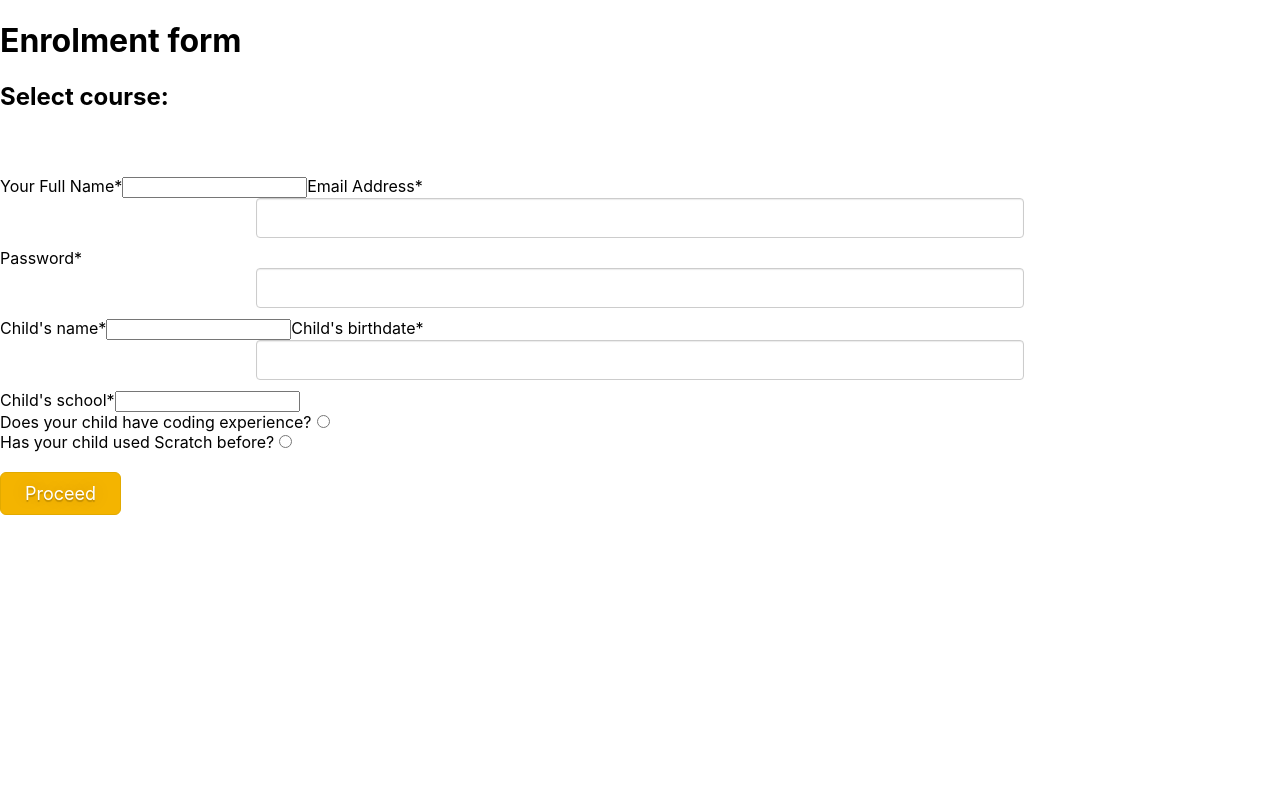
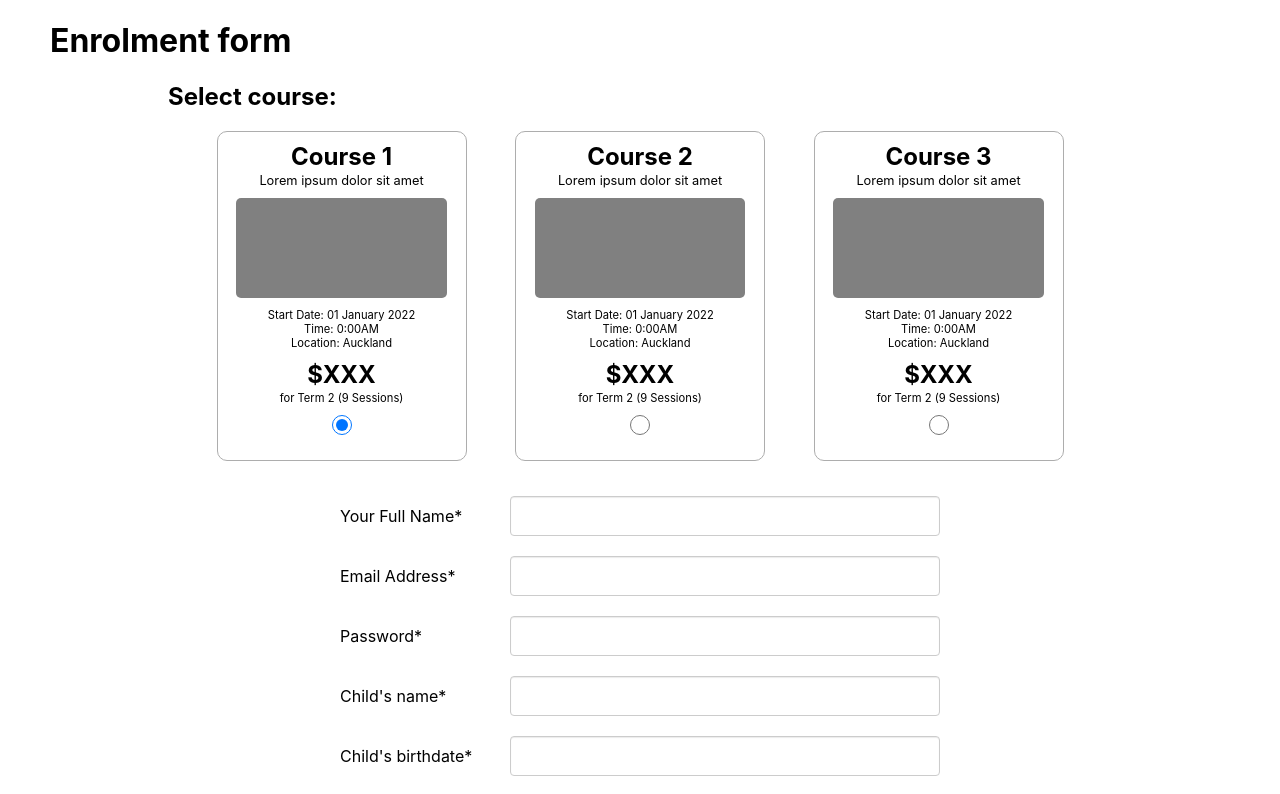
Before and after one commit to strigonone/levelupworksv2, a React (Create React App) app: page /enrol in a window 1280 px wide. Shown: the top 794 px of the page. Built offline with nearby package versions, Linux system fonts and the light colour scheme.

Commit message:
Add Enrol Page w/ backend func

```diff
--- a/package.json
+++ b/package.json
@@ -10,6 +10,7 @@
     "@testing-library/jest-dom": "^5.14.1",
     "@testing-library/react": "^11.2.7",
     "@testing-library/user-event": "^12.8.3",
+    "axios": "^0.21.1",
     "react": "^17.0.2",
     "react-dom": "^17.0.2",
     "react-router-dom": "^5.2.0",
--- a/src/components/LoginButton/LoginForm.css
+++ b/src/components/LoginButton/LoginForm.css
@@ -65,8 +65,8 @@
 }
 
 .login-form-box input[type="text"],
-input[type="password"],
-input[type="email"] {
+.login-form-box input[type="password"],
+.login-form-box input[type="email"] {
   display: block;
   width: 60%;
   margin: 0 20% 10px;
@@ -142,77 +142,6 @@ input[type="email"] {
   border-radius: 4px;
 }
 
-.social-media-container .facebook {
-	background-color: #4267b2;
-}
-.social-media-container .twitter {
-	background-color: #1da1f2;
-}
-.social-media-container .google {
-	background-color: #db4437;
-}
-
-.social-media-container li:nth-child(2) {
-	margin: 0 10px;
-}
-
-/* Register Form css */
-
-.register-form ul {
-	padding: 0;
-}
-
-.register-form h2 {
-	margin: 0 0 20px;
-}
-
-.register-selector {
-	display: flex;
-	justify-content: center;
-	margin: 5px auto 25px;
-}
-
-.register-selector input {
-	margin: 0;
-	padding: 0;
-	appearance: none;
-}
-
-.student-op,
-.teacher-op {
-	background-image: url("../../assets/img/placeholderimg.jpg");
-}
-
-.register-option {
-	cursor: pointer;
-	background-size: contain;
-	background-repeat: no-repeat;
-	margin: 0 15px;
-	width: 140px;
-	height: 140px;
-	transition: all 100ms ease-in;
-	filter: brightness(0.8) grayscale(1) opacity(0.5);
-}
-
-.register-option:hover {
-	filter: brightness(1.1) grayscale(0.5) opacity(0.9);
-}
-
-.register-selector input:active + .register-option {
-	opacity: 0.9;
-}
-.register-selector input:checked + .register-option {
-	filter: none;
-}
-
-.register-form form ul img {
-	width: 180px;
-}
-
-.register-button {
-	margin-top: 20px;
-}
-
 /* Dark background fade in out */
 
 .modal-backdrop {
--- /dev/null
+++ b/src/pages/Enrolment.css
@@ -0,0 +1,135 @@
+.enrol-form-box {
+  margin: 0 auto;
+}
+
+.enrol-form-container {
+  margin: 20px 50px;
+}
+
+.enrol-form-box form {
+  width: 80%;
+  margin: 0 auto;
+}
+
+.enrol-field {
+  width: 600px;
+  margin: 0 auto;
+  display: flex;
+  flex-direction: column;
+}
+
+.enrol-field div {
+  display: flex;
+  justify-content: space-between;
+  align-items: center;
+}
+
+.enrol-form-box input[type="text"],
+.enrol-form-box input[type="password"],
+.enrol-form-box input[type="email"] {
+  display: block;
+  width: 100%;
+  max-width: 430px;
+  height: 40px;
+  padding: 6px 12px;
+  margin: 10px 0;
+  font-size: 14px;
+  line-height: 1.4;
+  color: #555;
+  background-color: #fff;
+  background-image: none;
+  border: 1px solid #ccc;
+  border-radius: 4px;
+  box-shadow: inset 0 1px 1px rgb(0 0 0 / 8%);
+}
+
+.radio-selection-container {
+  margin-top: 15px;
+}
+
+.radio-selection-container label {
+  display: flex;
+  align-items: flex-end;
+}
+
+.radio-selection-container label:nth-child(1) {
+  margin-right: 25px;
+}
+
+.radio-selection-container input[type="radio"] {
+  height: 20px;
+  width: 20px;
+  margin: 0 0 0 10px;
+}
+
+.course-small {
+  font-size: 0.7rem;
+  margin: 0;
+}
+
+.course-price {
+  margin-bottom: 0;
+}
+
+.course-selector {
+  display: flex;
+  justify-content: space-evenly;
+  margin-bottom: 25px;
+  padding: 0;
+}
+
+.course-option {
+  cursor: pointer;
+  background-size: contain;
+  background-repeat: no-repeat;
+  text-align: center;
+  width: 32%;
+  max-width: 250px;
+  border: 1px solid #adadad;
+  border-radius: 10px;
+  transition: all 100ms ease-in;
+  /* filter: grayscale(1) opacity(0.7); */
+}
+
+.course-option h2 {
+  margin: 10px 0 2px 0;
+}
+
+.course-desc {
+  font-size: 0.8rem;
+  margin: 0 0 10px 0;
+}
+
+.course-option input[type="radio"] {
+  width: 20px;
+  height: 20px;
+  margin: 10px 0 25px 0;
+}
+
+.course-image-placeholder {
+  width: 85%;
+  height: 100px;
+  margin: 0 auto 10px;
+  background-color: grey;
+  border-radius: 5px;
+}
+
+.course-option:hover {
+  filter: grayscale(0.3) opacity(0.9);
+}
+
+.course-selector input:active + .course-option {
+  opacity: 0.9;
+}
+.course-selector input:checked + .course-option {
+  filter: none !important;
+}
+
+.course-form form ul img {
+  width: 180px;
+}
+
+.course-button {
+  display: flex;
+  margin: 40px auto 0;
+}
--- a/src/pages/Enrolment.js
+++ b/src/pages/Enrolment.js
@@ -1,39 +1,100 @@
-import React from 'react'
+import React, {useState} from 'react';
+import './Enrolment.css';
+import axios from 'axios';
 
 const Enrolment = () => {
+    const [enrolData,setEnrol] = useState(
+        {
+            courseNo: "1",
+            fullName: "",
+            email: "",
+            password: "",
+            childName: "",
+            childBirthDate: "",
+            childSchool: "",
+            childCodingExp: "",
+            childScratchExp: ""
+        }
+    )
+
+    const handleEnrolChange = e => {
+        const { name, value } = e.target;
+        setEnrol(prevState => ({
+            ...prevState,
+            [name]: value
+        }));
+    };
+
+    const submitEnrol = e => {
+        e.preventDefault();
+
+        axios.post('http://localhost:6969/api/enrol', enrolData)
+        .then(res => console.log(res.data))
+    }
+    // console.log(enrolData);
+
     return (
-        <div>
+        <div className="enrol-form-box">
+            <div className="enrol-form-container">
             <h1>Enrolment form</h1>
-            <div>
-                <h2>Select course:</h2>
-                <form action="">
-                    <ul className="register-selector">
-                        <div>
-                            <input id="student-option" type="radio" name="register-op" value="student" />
-                            <label className="register-option student-op" htmlFor="student-option"></label>
+                <div>
+                    <form onSubmit={submitEnrol}>
+                        <h2>Select course:</h2>
+                        <div className="course-selector">
+                            <label className="course-option">
+                                <h2>Course 1</h2>
+                                <p className="course-desc">Lorem ipsum dolor sit amet</p>
+                                <div className="course-image-placeholder"></div>
+                                <p className="course-small">Start Date: 01 January 2022<br/>Time: 0:00AM<br/>Location: Auckland</p>
+                                <h2 className="course-price">$XXX</h2>
+                                <p className="course-small">for Term 2 (9 Sessions)</p>
+                                <input type="radio" name="courseNo" value="1" checked={enrolData.courseNo === "1"} onChange={handleEnrolChange} />
+                            </label>
+                            <label className="course-option">
+                                <h2>Course 2</h2>
+                                <p className="course-desc">Lorem ipsum dolor sit amet</p>
+                                <div className="course-image-placeholder"></div>
+                                <p className="course-small">Start Date: 01 January 2022<br/>Time: 0:00AM<br/>Location: Auckland</p>
+                                <h2 className="course-price">$XXX</h2>
+                                <p className="course-small">for Term 2 (9 Sessions)</p>
+                                <input type="radio" name="courseNo" value="2" checked={enrolData.courseNo === "2"}  onChange={handleEnrolChange} />
+                            </label>
+                            <label className="course-option">
+                                <h2>Course 3</h2>
+                                <p className="course-desc">Lorem ipsum dolor sit amet</p>
+                                <div className="course-image-placeholder"></div>
+                                <p className="course-small">Start Date: 01 January 2022<br/>Time: 0:00AM<br/>Location: Auckland</p>
+                                <h2 className="course-price">$XXX</h2>
+                                <p className="course-small">for Term 2 (9 Sessions)</p>
+                                <input type="radio" name="courseNo" value="3" checked={enrolData.courseNo === "3"}  onChange={handleEnrolChange} />
+                            </label>
                         </div>
-                        <div>
-                            <input id="teacher-option" type="radio" name="register-op" value="teacher" />
-                            <label className="register-option teacher-op" htmlFor="teacher-option"></label>
+
+                        <div className="enrol-field">
+                            <div><label htmlFor="fullName">Your Full Name*</label><input type="text" name="fullName" onChange={handleEnrolChange} value={enrolData.fullName} required /></div>
+                            <div><label htmlFor="email">Email Address*</label><input type="email" name="email" onChange={handleEnrolChange} value={enrolData.email} required /></div>
+                            <div><label htmlFor="password">Password*</label><input type="password" name="password" onChange={handleEnrolChange} value={enrolData.password} required /></div>
+                            <div><label htmlFor="childName">Child's name*</label><input type="text" name="childName" onChange={handleEnrolChange} value={enrolData.childFullName} required /></div>
+                            <div><label htmlFor="childBirthDate">Child's birthdate*</label><input type="text" name="childBirthDate" onChange={handleEnrolChange} value={enrolData.childBirthDate} required /></div>
+                            <div><label htmlFor="childSchool">Child's school*</label><input type="text" name="childSchool" onChange={handleEnrolChange} value={enrolData.childSchool} required /></div>
+                            <div className="radio-selection-container">
+                                <label htmlFor="childCodingExp">Does your child have coding experience?</label>
+                                <div>
+                                    <label>Yes<input type="radio" name="childCodingExp" onChange={handleEnrolChange} value={true} required /></label>
+                                    <label>No<input type="radio" name="childCodingExp" onChange={handleEnrolChange} value={false} required /></label>
+                                </div>
+                            </div>
+                            <div className="radio-selection-container">
+                                <label htmlFor="childScratchExp">Has your child used Scratch before?</label>
+                                <div>
+                                    <label>Yes<input type="radio" name="childScratchExp" onChange={handleEnrolChange} value={true} required /></label>
+                                    <label>No<input type="radio" name="childScratchExp" onChange={handleEnrolChange} value={false} required /></label>
+                                </div>
+                            </div>
                         </div>
-                    </ul>
-                    <label htmlFor="fullName">Your Full Name*</label><input type="text" name="fullName" required />
-                    <label htmlFor="email">Email Address*</label><input type="email" name="email" required />
-                    <label htmlFor="password">Password*</label><input type="password" name="password" required />
-                    <label htmlFor="childFullName">Child's name*</label><input type="text" name="childFullName" required />
-                    <label htmlFor="childBirthDate">Child's birthdate*</label><input type="password" name="childBirthDate" required />
-                    <label htmlFor="childSchool">Child's school*</label><input type="text" name="childSchool" required />
-                    <div>
-                        <label htmlFor="codeExperience">Does your child have coding experience?</label>
-                        <input type="radio" name="codeExperience" required />
-                    </div>
-                    <div>
-                        <label htmlFor="scratchExperience">Has your child used Scratch before?</label>
-                        <input type="radio" name="scratchExperience" required />
-                    </div>
-
-                    <button type="submit" className="submit-button register-button">Proceed</button>
-                </form>
+                        <button type="submit" className="submit-button course-button">Proceed</button>
+                    </form>
+                </div>
             </div>
         </div>
     )
```
Also changed, not shown: 1 other file (tests, documents, lock files or other folders). Lines whose indentation alone changed are shown as unchanged.
